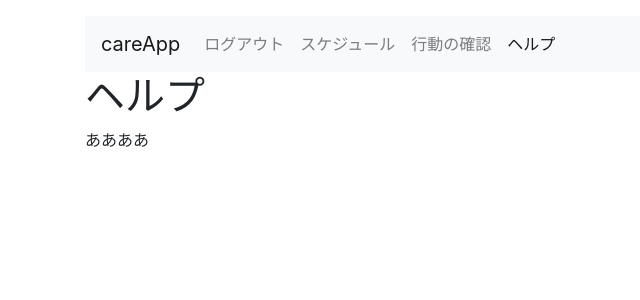
After one commit to t22cs050/CareLink, a Django app: page /careLink/family/help/ in a window 1280 px wide. The commit adds this page. Shown: the top 300 px of the page, without its empty margins (16-656 px from the left). Run offline with Django 4.2, Linux system fonts and the light colour scheme; some libraries are stand-ins or nearby versions.

Commit message:
[add]ヘルプ画面を追加 それに伴いナビゲーションバーを修正

```diff
--- /dev/null
+++ b/careLink/templates/careLink/family_help.html
@@ -0,0 +1,30 @@
+{% extends 'careLink/base.html' %}
+
+{% block content %}
+    <!-- ナビゲーションバー -->
+    <nav class="navbar navbar-expand-lg navbar-light bg-light">
+        <a class="navbar-brand" href="#">careApp</a>
+        <button class="navbar-toggler" type="button" data-toggle="collapse" data-target="#navbarNav" aria-controls="navbarNav" aria-expanded="false" aria-label="Toggle navigation">
+            <span class="navbar-toggler-icon"></span>
+        </button>
+        <div class="collapse navbar-collapse" id="navbarNav">
+            <ul class="navbar-nav">
+                <li class="nav-item">
+                    <a class="nav-link" href="{% url 'careLink:user_login' %}">ログアウト</a>
+                </li>
+                <li class="nav-item">
+                    <a class="nav-link" href="{% url 'careLink:calendar' %}">スケジュール</a>
+                </li>
+                <li class="nav-item">
+                    <a class="nav-link" href="{% url 'careLink:result' %}">行動の確認</a>
+                </li>
+                <li class="nav-item active">
+                    <a class="nav-link" href="{% url 'careLink:family_help' %}">ヘルプ</a>
+                </li>
+            </ul>
+        </div>
+    </nav>
+
+    <h1>ヘルプ</h1>
+    <p>ああああ </p>
+{% endblock %}
--- a/careLink/urls.py
+++ b/careLink/urls.py
@@ -16,6 +16,7 @@ urlpatterns = [
     path('family/schedule/<str:date>/', add_schedule, name='add_schedule'),
     path('family/image/', views.result_view, name='image_save'),
     path('family/result/', views.result_view, name='result'),
+    path('family/help/',views.family_help, name='family_help'),
 
     path('save_order/', views.save_order, name='save_order'),
     path('delete_schedule/', views.delete_schedule, name='delete_schedule'),
--- a/careLink/views.py
+++ b/careLink/views.py
@@ -442,3 +442,7 @@ class AllCompleteEffect(TemplateView):
 
 
         return render(request,"careLink/all_complete_effect.html",{"image":image,"MEDIA_URL": settings.MEDIA_URL,})
+
+
+def family_help(request):
+    return render(request, "careLink/family_help.html",{})
```
Also changed, not shown: careLink/templates/careLink/calender.html (+4 -4 lines), careLink/templates/careLink/result.html (+4 -4 lines).
